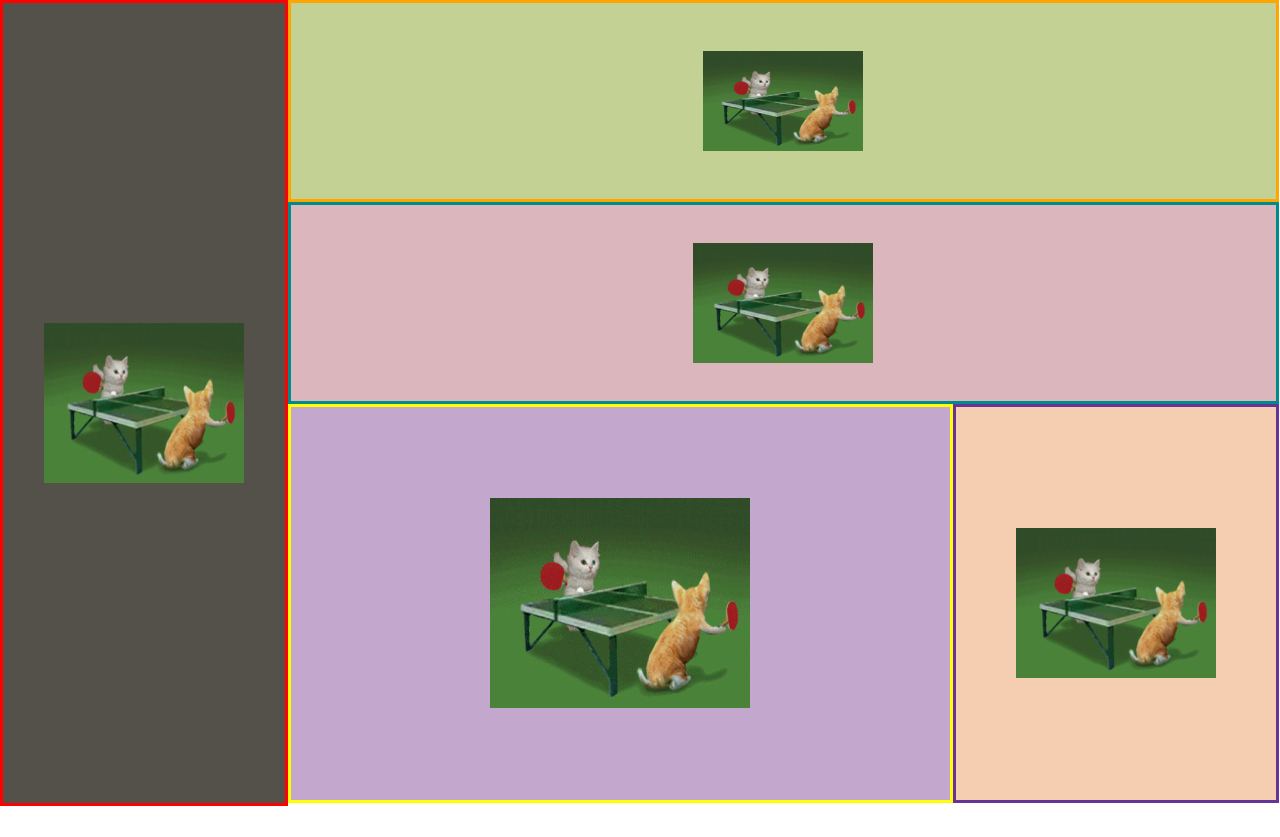
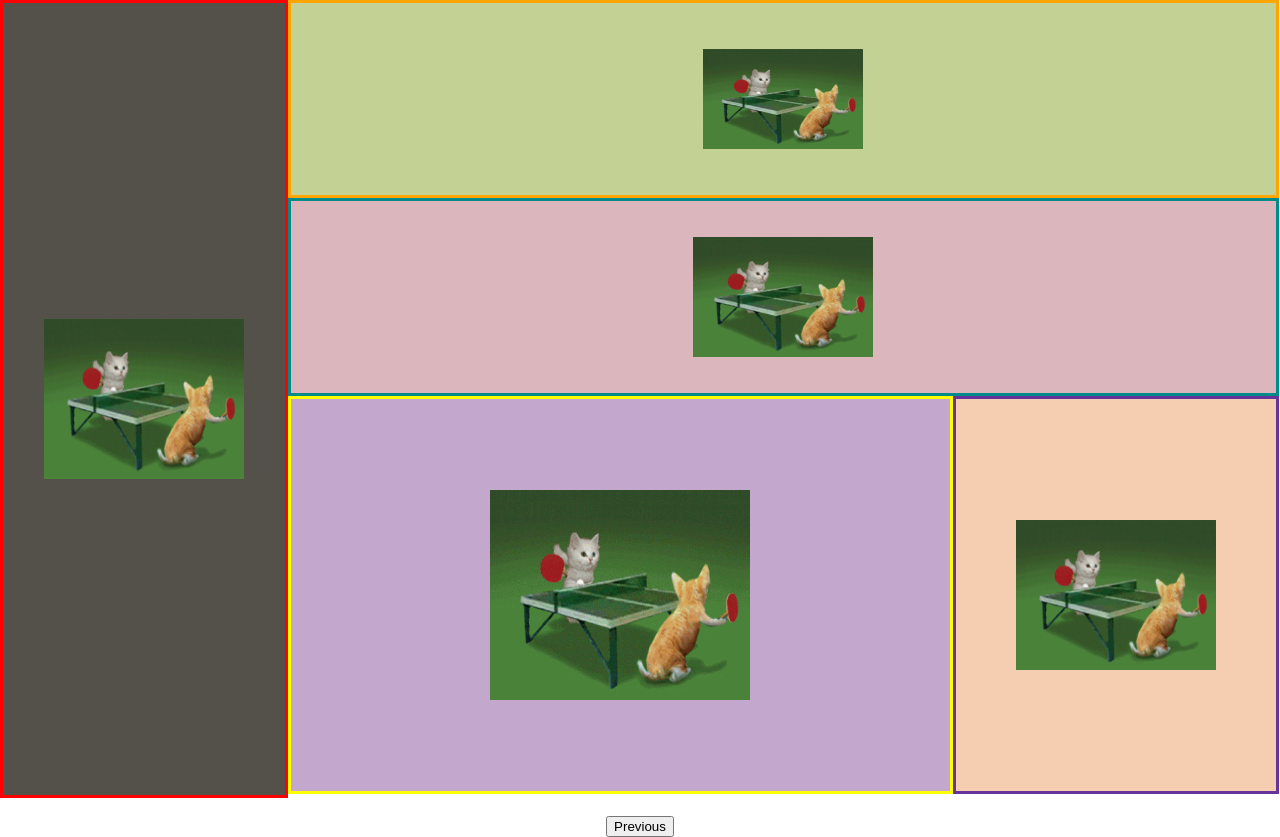
Before and after one commit to neonnightss/div-alignment, a plain HTML site: page divtwo.html in a window 1280 px wide. Before the commit the page ends 806 px from the top, so only its background shows below. Drawn offline with Linux system fonts and the light colour scheme.

Commit message:
Update divtwo.html

```diff
--- a/divtwo.html
+++ b/divtwo.html
@@ -7,10 +7,11 @@
     <style>
         *{
             margin: 0%;
+            text-align: center;
         }
         .one{
             background-color: rgb(83, 81, 73);
-            height: 100vh;
+            height: 99vh;
             width: 22%;
             float: left;
             border-style: solid;
@@ -21,7 +22,7 @@
         }
         .two{
             background-color: rgb(196, 209, 149);
-            height: 24.5vh;
+            height: 24vh;
             width: 77%;
             float: left;
             border-style: solid;
@@ -32,7 +33,7 @@
         }
         .three{
             background-color: rgb(219, 182, 188);
-            height: 24.5vh;
+            height: 24vh;
             width: 77%;
             float: left;
             border-style: solid;
@@ -43,7 +44,7 @@
         }
         .four{
             background-color: rgb(195, 167, 204);
-            height: 49.1vh;
+            height: 49vh;
             width: 51.5%;
             float: left;
             border-style: solid;
@@ -54,7 +55,7 @@
         }
         .five{
             background-color: rgb(245, 206, 178);
-            height: 49.1vh;
+            height: 49vh;
             width: 25%;
             float: left;
             border-style: solid;
@@ -63,9 +64,17 @@
             justify-content: center;
             align-items: center;
         }
+        .clear{
+            clear: both;
+        }
+        #link{
+            text-align: center;
+            padding: 1px;
+        }
     </style>
 </head>
 <body>
+    <div>
         <div class="one">
             <img src="cat-pingpong.gif" alt="gif" width="200" height="160">
         </div>
@@ -81,5 +90,11 @@
         <div class="five">
             <img src="cat-pingpong.gif" alt="gif" width="200" height="150">
         </div>
+    </div>
+    <div class="clear"></div>
+    <br>
+    <a id="link" href="index.html">
+        <button>Previous</button>
+    </a>
 </body>
 </html>
```
Lines whose indentation alone changed are shown as unchanged.
